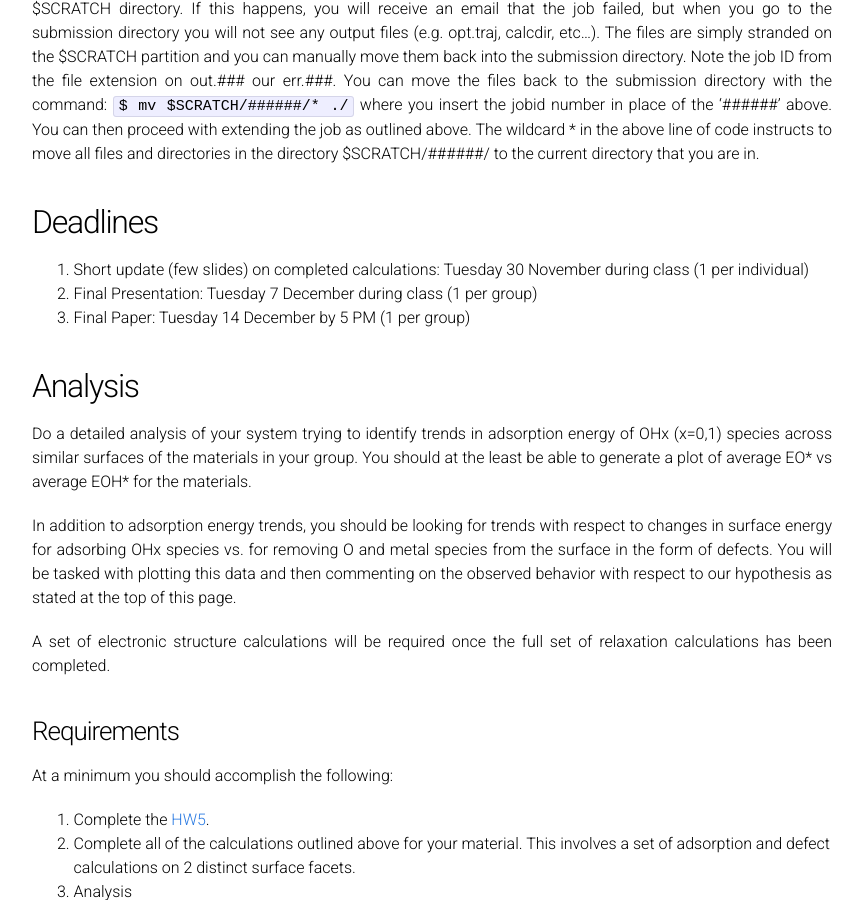
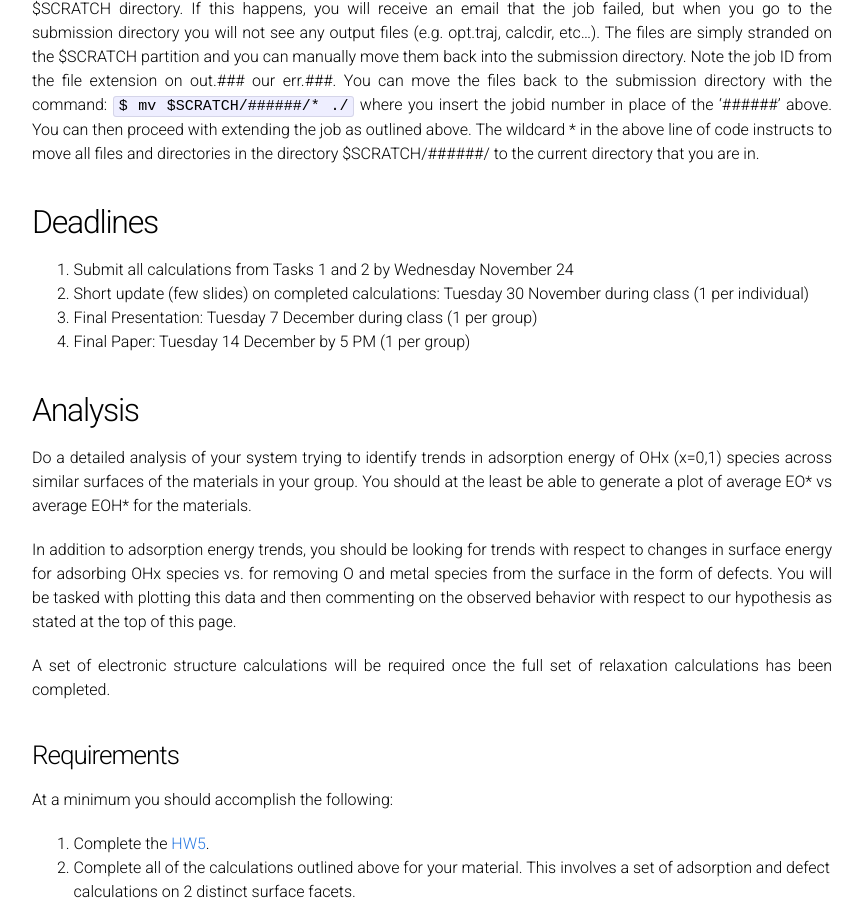
Before and after one commit to UPennCBE544/2023.github.io, a Jekyll site: the page built from ProjectDescription.md, in a window 1280 px wide and 900 px high, scrolled down 19429 px. Shown: the whole window, without its empty margins (208-1071 px from the left). Built offline with Jekyll 4.4.1, drawn with Linux system fonts in a browser that asks for light colours; our own code applies the rules of GitHub Pages for plain Markdown files.

Commit message:
Update ProjectDescription.md

```diff
--- a/ProjectDescription.md
+++ b/ProjectDescription.md
@@ -364,9 +364,10 @@ where you insert the jobid number in place of the '######' above. You can then p
 <a name='deadlines'></a>
 
 ## Deadlines ##
-1. Short update (few slides) on completed calculations: Tuesday 30 November during class (1 per individual)
-2. Final Presentation: Tuesday 7 December during class (1 per group)
-3. Final Paper: Tuesday 14 December by 5 PM (1 per group)
+1. Submit all calculations from Tasks 1 and 2 by Wednesday November 24
+2. Short update (few slides) on completed calculations: Tuesday 30 November during class (1 per individual)
+3. Final Presentation: Tuesday 7 December during class (1 per group)
+4. Final Paper: Tuesday 14 December by 5 PM (1 per group)
 
 <a name='analysis'></a>
 
```
